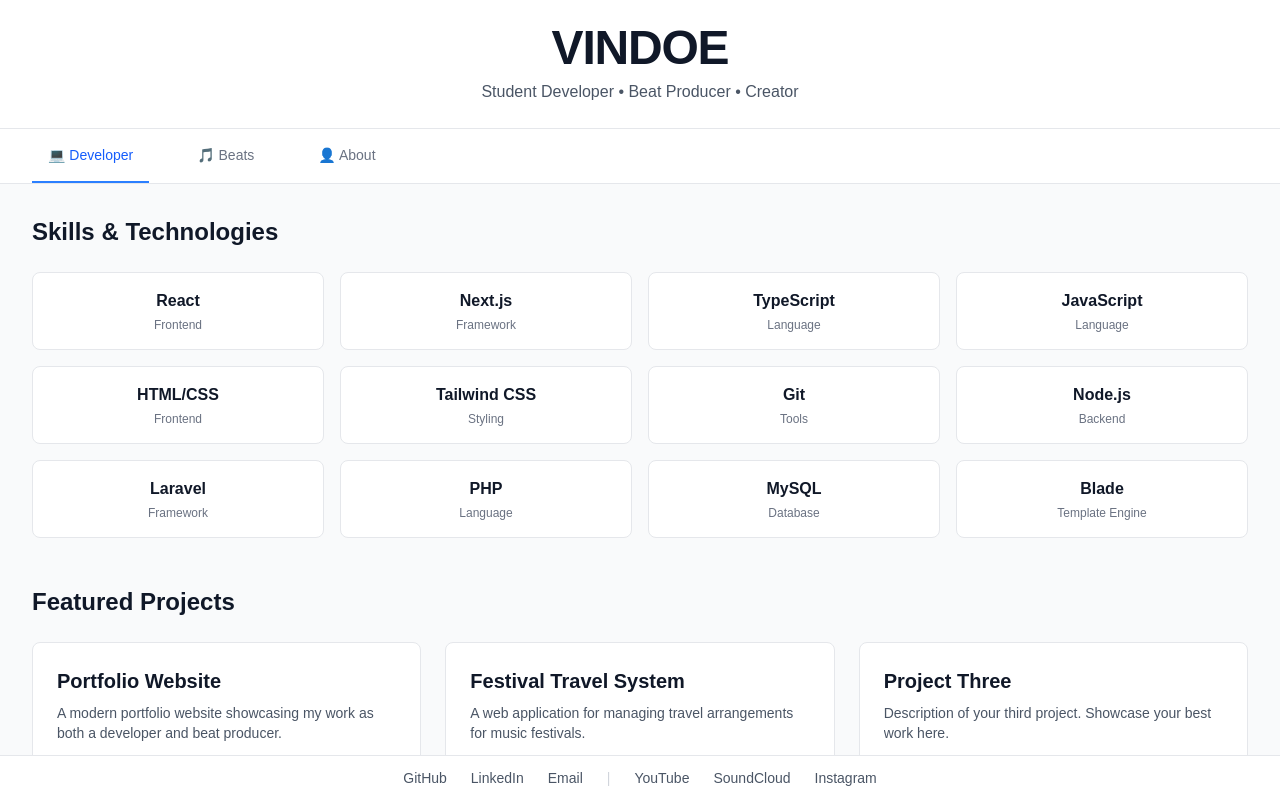
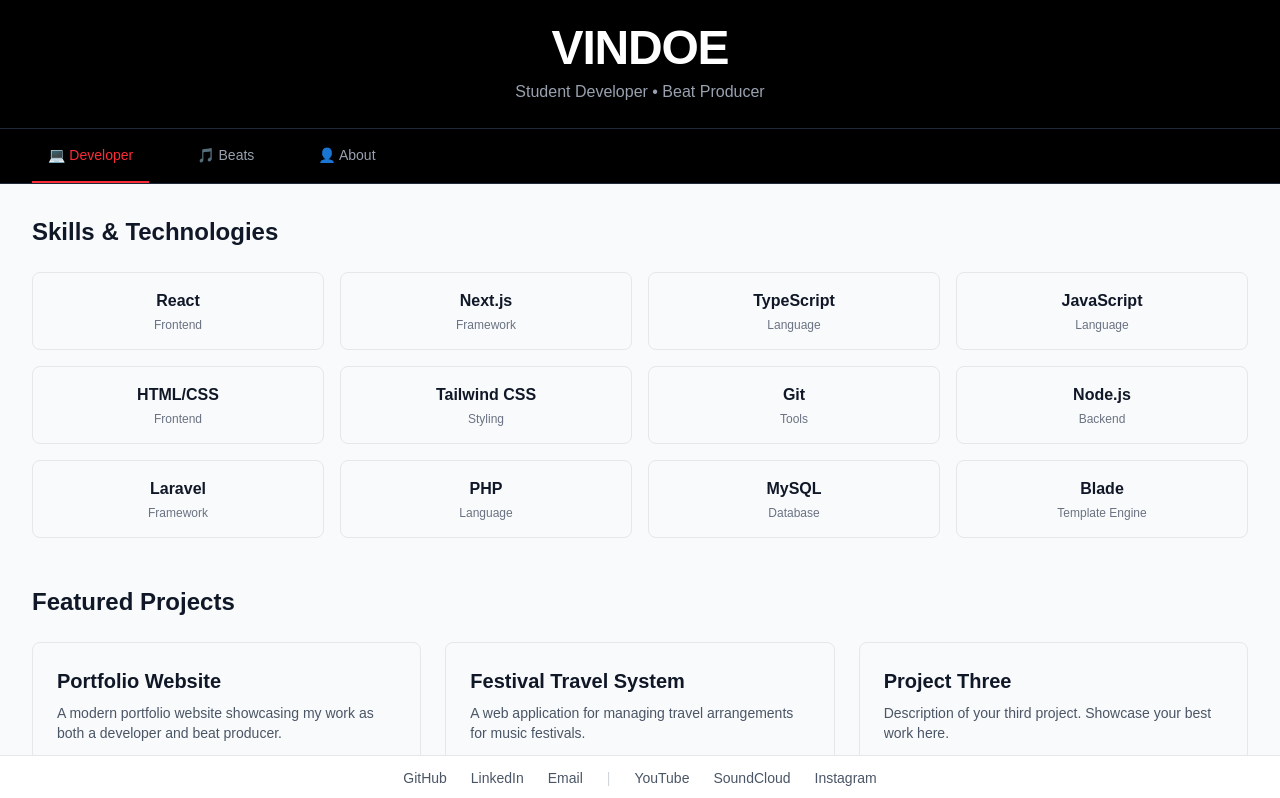
Before and after one commit to KaranDoerga/vindoe-portfolio, a Next.js app: page / in a window 1280 px wide. Shown: the top 798 px of the page. Built offline with nearby package versions, Linux system fonts and the light colour scheme.

Commit message:
feat: update component styles for improved visual consistency and accessibility

```diff
--- a/src/app/components/BeatCard.tsx
+++ b/src/app/components/BeatCard.tsx
@@ -14,7 +14,7 @@ export default function BeatCard({
   tags,
 }: BeatCardProps) {
   return (
-    <div className="group rounded-lg border border-gray-200 bg-white p-4 transition-all hover:border-blue-400 hover:shadow-lg">
+    <div className="group rounded-lg border border-gray-200 bg-gray-50 p-4 transition-all hover:border-red-600 hover:shadow-lg">
       <YouTubeEmbed videoId={youtubeId} title={title} />
 
       <div className="mt-4">
@@ -29,7 +29,7 @@ export default function BeatCard({
             {tags.map((tag) => (
               <span
                 key={tag}
-                className="rounded-full bg-purple-50 px-2 py-1 text-xs font-medium text-purple-600"
+                className="rounded-full bg-red-50 px-2 py-1 text-xs font-medium text-red-600"
               >
                 {tag}
               </span>
--- a/src/app/components/BeatsTab.tsx
+++ b/src/app/components/BeatsTab.tsx
@@ -53,7 +53,7 @@ export default function BeatsTab() {
       {/* Featured Beat Section */}
       <section>
         <h2 className="mb-6 text-2xl font-bold text-gray-900">Featured Beat</h2>
-        <div className="rounded-lg border border-gray-200 bg-white p-6">
+        <div className="rounded-lg border border-gray-200 bg-gray-50 p-6">
           <YouTubeEmbed
             videoId={featuredBeat.youtubeId}
             title={featuredBeat.title}
--- a/src/app/components/DeveloperTab.tsx
+++ b/src/app/components/DeveloperTab.tsx
@@ -78,15 +78,17 @@ export default function DeveloperTab() {
       {/* Education Section */}
       <section>
         <h2 className="mb-6 text-2xl font-bold text-gray-900">Education</h2>
-        <div className="rounded-lg border border-gray-200 bg-white p-6">
+        <div className="space-y-4">
+          <div className="rounded-lg border border-gray-200 bg-gray-50 p-6">
             <h3 className="text-xl font-bold text-gray-900">{education1.school}</h3>
             <p className="mt-2 text-gray-700">{education1.program}</p>
             <p className="mt-1 text-sm text-gray-500">{education1.year}</p>
           </div>
-        <div className="rounded-lg border border-gray-200 bg-white p-6">
+          <div className="rounded-lg border border-gray-200 bg-gray-50 p-6">
             <h3 className="text-xl font-bold text-gray-900">{education2.school}</h3>
             <p className="mt-2 text-gray-700">{education2.program}</p>
             <p className="mt-1 text-sm text-gray-500">{education2.year}</p>
+          </div>
         </div>
       </section>
     </div>
--- a/src/app/components/Header.tsx
+++ b/src/app/components/Header.tsx
@@ -1,13 +1,13 @@
 export default function Header() {
   return (
-    <header className="w-full border-b border-gray-200 bg-white">
+    <header className="w-full border-b border-gray-800 bg-black">
       <div className="mx-auto max-w-7xl px-4 py-6 sm:px-6 lg:px-8">
         <div className="text-center">
-          <h1 className="text-4xl font-bold tracking-tight text-gray-900 sm:text-5xl">
+          <h1 className="text-4xl font-bold tracking-tight text-white sm:text-5xl">
             VINDOE
           </h1>
-          <p className="mt-2 text-sm text-gray-600 sm:text-base">
-            Student Developer • Beat Producer • Creator
+          <p className="mt-2 text-sm text-gray-400 sm:text-base">
+            Student Developer • Beat Producer
           </p>
         </div>
       </div>
--- a/src/app/components/SkillCard.tsx
+++ b/src/app/components/SkillCard.tsx
@@ -5,7 +5,7 @@ type SkillCardProps = {
 
 export default function SkillCard({ name, category }: SkillCardProps) {
   return (
-    <div className="group rounded-lg border border-gray-200 bg-white p-4 transition-all hover:border-blue-400 hover:shadow-md">
+    <div className="group rounded-lg border border-gray-200 bg-gray-50 p-4 transition-all hover:border-red-600 hover:shadow-md">
       <div className="text-center">
         <h3 className="font-semibold text-gray-900">{name}</h3>
         {category && (
--- a/src/app/components/SocialBar.tsx
+++ b/src/app/components/SocialBar.tsx
@@ -1,4 +1,4 @@
-// Social links configuration - user can update these later
+// Social links configuration
 const socialLinks = {
   github: 'https://github.com/KaranDoerga',
   linkedin: 'https://www.linkedin.com/in/karan-doerga/',
@@ -19,7 +19,7 @@ export default function SocialBar() {
               href={socialLinks.github}
               target="_blank"
               rel="noopener noreferrer"
-              className="text-gray-600 transition-colors hover:text-blue-600"
+              className="text-gray-600 transition-colors hover:text-red-600"
               aria-label="GitHub"
             >
               <span className="hidden sm:inline">GitHub</span>
@@ -31,7 +31,7 @@ export default function SocialBar() {
               href={socialLinks.linkedin}
               target="_blank"
               rel="noopener noreferrer"
-              className="text-gray-600 transition-colors hover:text-blue-600"
+              className="text-gray-600 transition-colors hover:text-red-600"
               aria-label="LinkedIn"
             >
               <span className="hidden sm:inline">LinkedIn</span>
@@ -41,7 +41,7 @@ export default function SocialBar() {
           {socialLinks.email && (
             <a
               href={socialLinks.email}
-              className="text-gray-600 transition-colors hover:text-blue-600"
+              className="text-gray-600 transition-colors hover:text-red-600"
               aria-label="Email"
             >
               Email
--- a/src/app/components/TabNavigation.tsx
+++ b/src/app/components/TabNavigation.tsx
@@ -38,15 +38,15 @@ export default function TabNavigation() {
   return (
     <div className="flex min-h-screen flex-col">
       {/* Desktop Tab Navigation */}
-      <nav className="hidden border-b border-gray-200 bg-white md:block">
+      <nav className="hidden border-b border-gray-800 bg-black md:block">
         <div className="mx-auto max-w-7xl px-4 sm:px-6 lg:px-8">
           <div className="flex space-x-8">
             <button
               onClick={() => handleTabClick('developer')}
               className={`border-b-2 px-4 py-4 text-sm font-medium transition-colors ${
                 activeTab === 'developer'
-                  ? 'border-blue-500 text-blue-600'
-                  : 'border-transparent text-gray-500 hover:border-gray-300 hover:text-gray-700'
+                  ? 'border-red-500 text-red-500'
+                  : 'border-transparent text-gray-400 hover:border-gray-600 hover:text-gray-200'
               }`}
             >
               💻 Developer
@@ -55,8 +55,8 @@ export default function TabNavigation() {
               onClick={() => handleTabClick('beats')}
               className={`border-b-2 px-4 py-4 text-sm font-medium transition-colors ${
                 activeTab === 'beats'
-                  ? 'border-blue-500 text-blue-600'
-                  : 'border-transparent text-gray-500 hover:border-gray-300 hover:text-gray-700'
+                  ? 'border-red-500 text-red-500'
+                  : 'border-transparent text-gray-400 hover:border-gray-600 hover:text-gray-200'
               }`}
             >
               🎵 Beats
@@ -65,8 +65,8 @@ export default function TabNavigation() {
               onClick={() => handleTabClick('about')}
               className={`border-b-2 px-4 py-4 text-sm font-medium transition-colors ${
                 activeTab === 'about'
-                  ? 'border-blue-500 text-blue-600'
-                  : 'border-transparent text-gray-500 hover:border-gray-300 hover:text-gray-700'
+                  ? 'border-red-500 text-red-500'
+                  : 'border-transparent text-gray-400 hover:border-gray-600 hover:text-gray-200'
               }`}
             >
               👤 About
@@ -91,7 +91,7 @@ export default function TabNavigation() {
             onClick={() => handleTabClick('developer')}
             className={`flex flex-col items-center py-3 text-xs font-medium transition-colors ${
               activeTab === 'developer'
-                ? 'text-blue-600'
+                ? 'text-red-600'
                 : 'text-gray-500 hover:text-gray-700'
             }`}
           >
@@ -102,7 +102,7 @@ export default function TabNavigation() {
             onClick={() => handleTabClick('beats')}
             className={`flex flex-col items-center py-3 text-xs font-medium transition-colors ${
               activeTab === 'beats'
-                ? 'text-blue-600'
+                ? 'text-red-600'
                 : 'text-gray-500 hover:text-gray-700'
             }`}
           >
@@ -113,7 +113,7 @@ export default function TabNavigation() {
             onClick={() => handleTabClick('about')}
             className={`flex flex-col items-center py-3 text-xs font-medium transition-colors ${
               activeTab === 'about'
-                ? 'text-blue-600'
+                ? 'text-red-600'
                 : 'text-gray-500 hover:text-gray-700'
             }`}
           >
```
Also changed, not shown: src/app/components/AboutTab.tsx (+4 -4 lines), src/app/components/ProjectCard.tsx (+4 -4 lines). Lines whose indentation alone changed are shown as unchanged.
